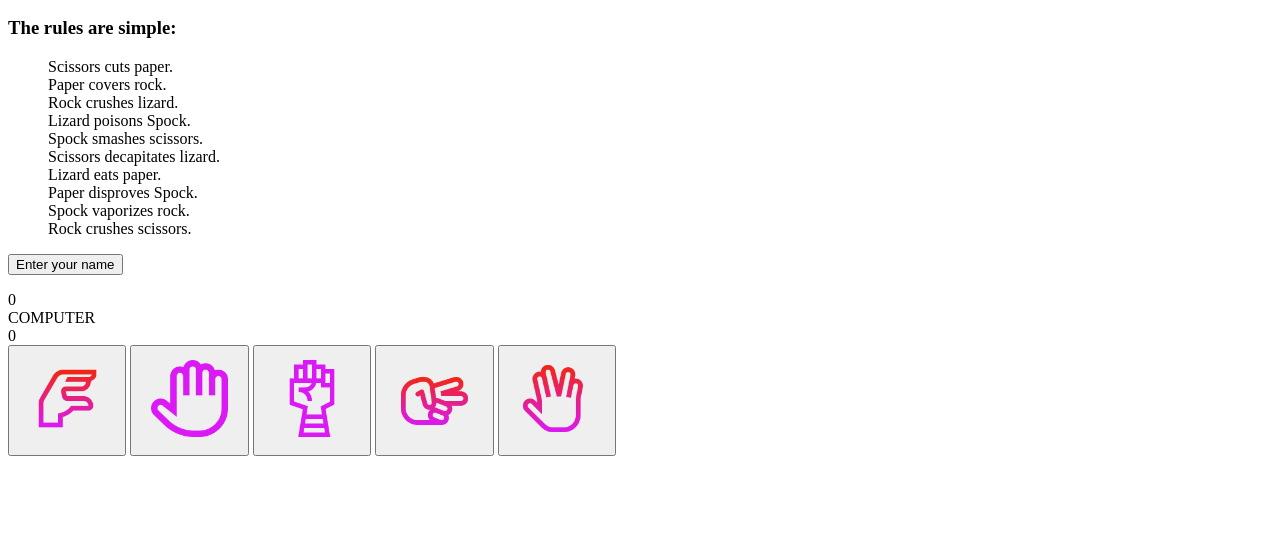
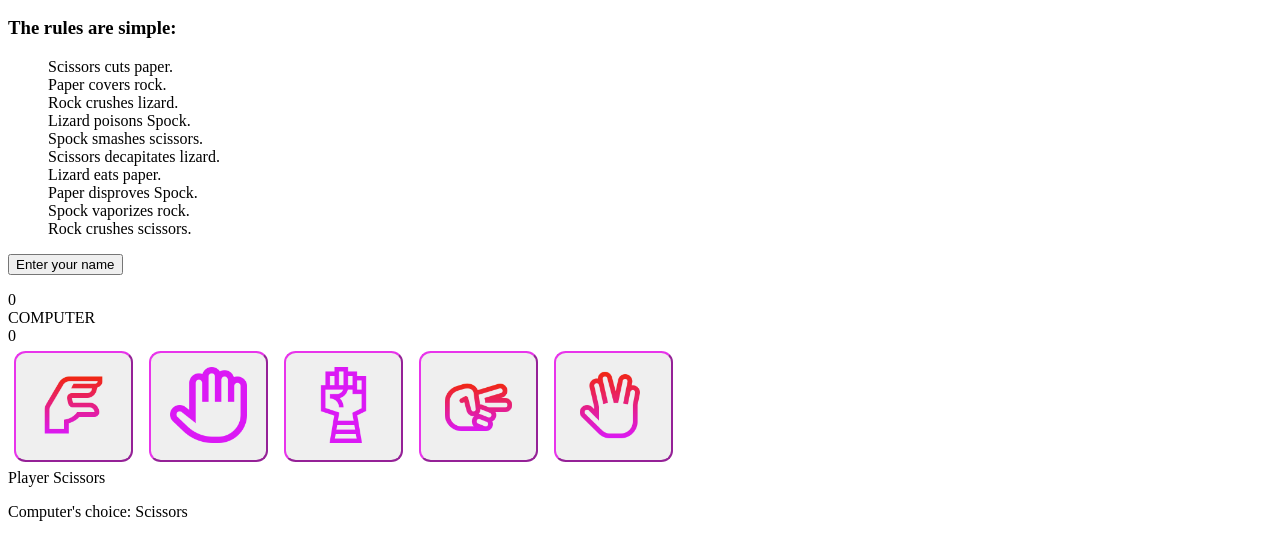
Before and after one commit to Anna8742/RockPaperScissorsLizardSpockGame, a plain HTML site: page index.html in a window 1280 px wide. Shown: the part 137-692 px from the top of the page. Drawn offline with Linux system fonts and the light colour scheme.

Commit message:
add div displaying player's name, choice and computers choice

```diff
--- a/assets/script.js
+++ b/assets/script.js
@@ -9,4 +9,5 @@ function enterName() {
         text = user + " ";
     }
     document.getElementById("userName").innerHTML = text.toUpperCase();
+    document.getElementById("player").innerHTML = text.toUpperCase();
 }
--- a/assets/style.css
+++ b/assets/style.css
@@ -5,8 +5,15 @@
 
 }
 
+button {
+    cursor: pointer;
+  }
+
 .button-option {
     width: auto;
     height: auto;
+    border-color: #e834eb;
+    border-radius:10%;
+    margin:0.5%;
 
 }
--- a/index.html
+++ b/index.html
@@ -91,7 +91,13 @@
 
           <!-- choices of computer and user -->
           <div class="choice">
-            <p class = "user" id="userName"> </p>
+
+             <!-- display username and choice -->
+             <span class="player" id="player">Player</span>
+             <span class="player-choice">Scissors</span>
+
+             <p class="computer">Computer's choice: <span class="comp-choice">Scissors</span></p>
+
 
           </div>
 
```
